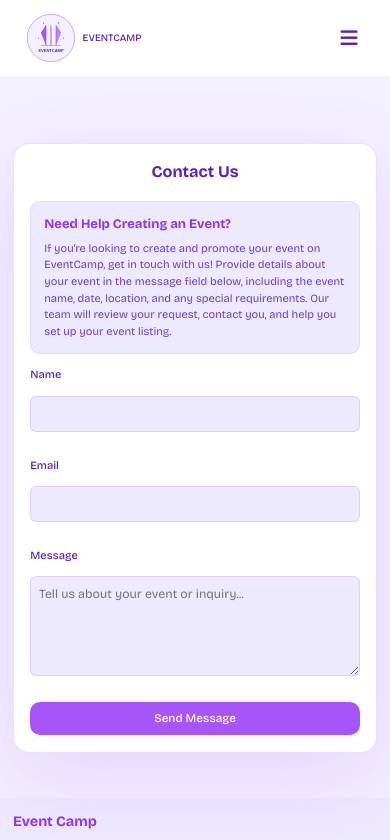
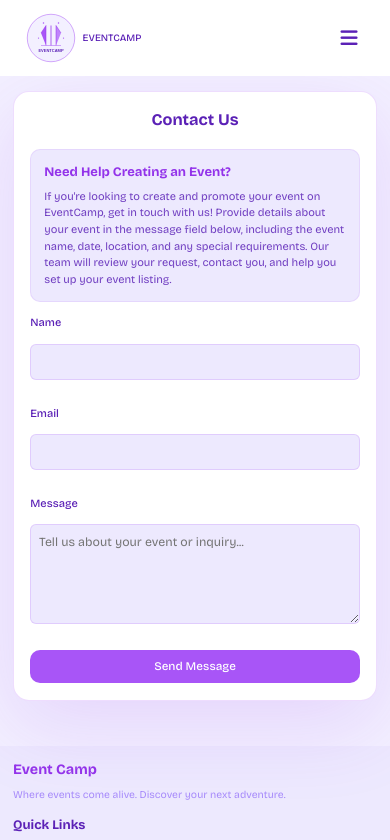
Before and after one commit to Iamemmaose/Event-Camp, a React (Vite) app: page /contact in a window 390 px wide. Shown: the top 840 px of the page. Built offline with nearby package versions, Linux system fonts and the light colour scheme.

Commit message:
contact updated

```diff
--- a/src/pages/Contact.css
+++ b/src/pages/Contact.css
@@ -185,7 +185,6 @@
 
 @media (max-width: 480px) {
   .contact-page {
-    padding: 11rem 1rem 2rem;
     min-height: auto;
   }
 
```
